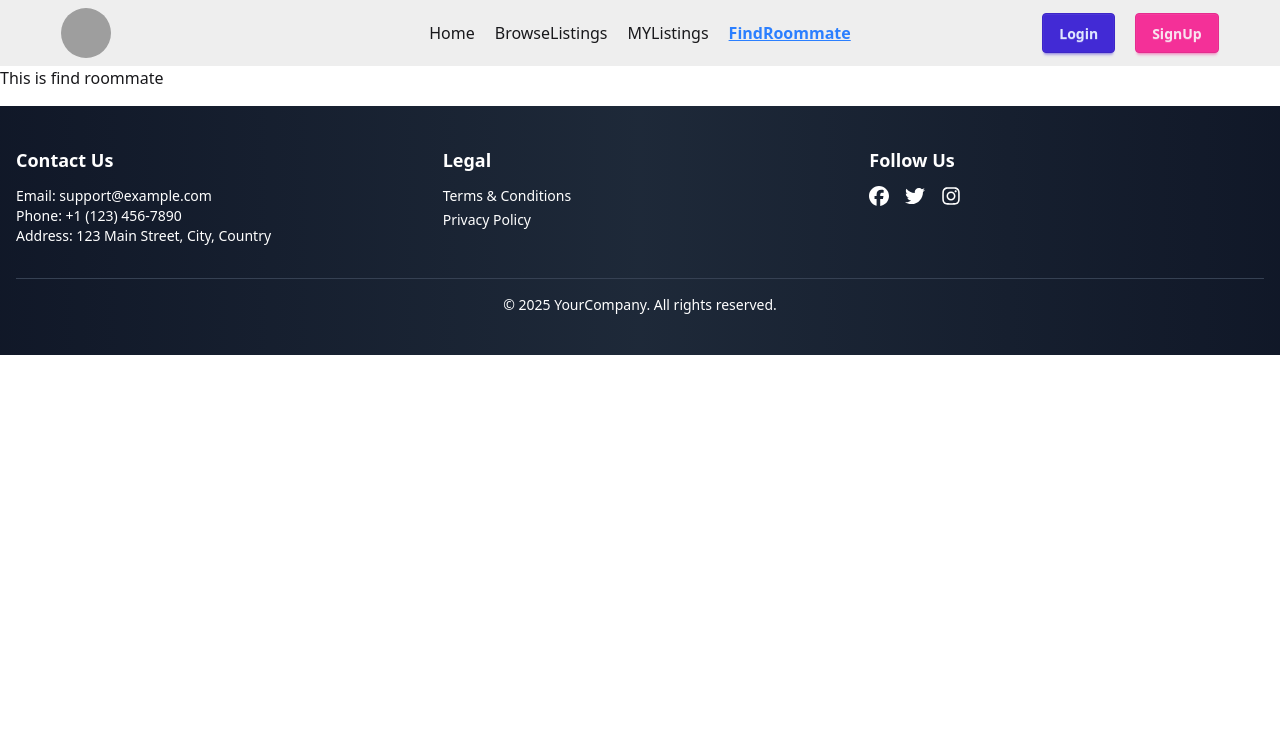
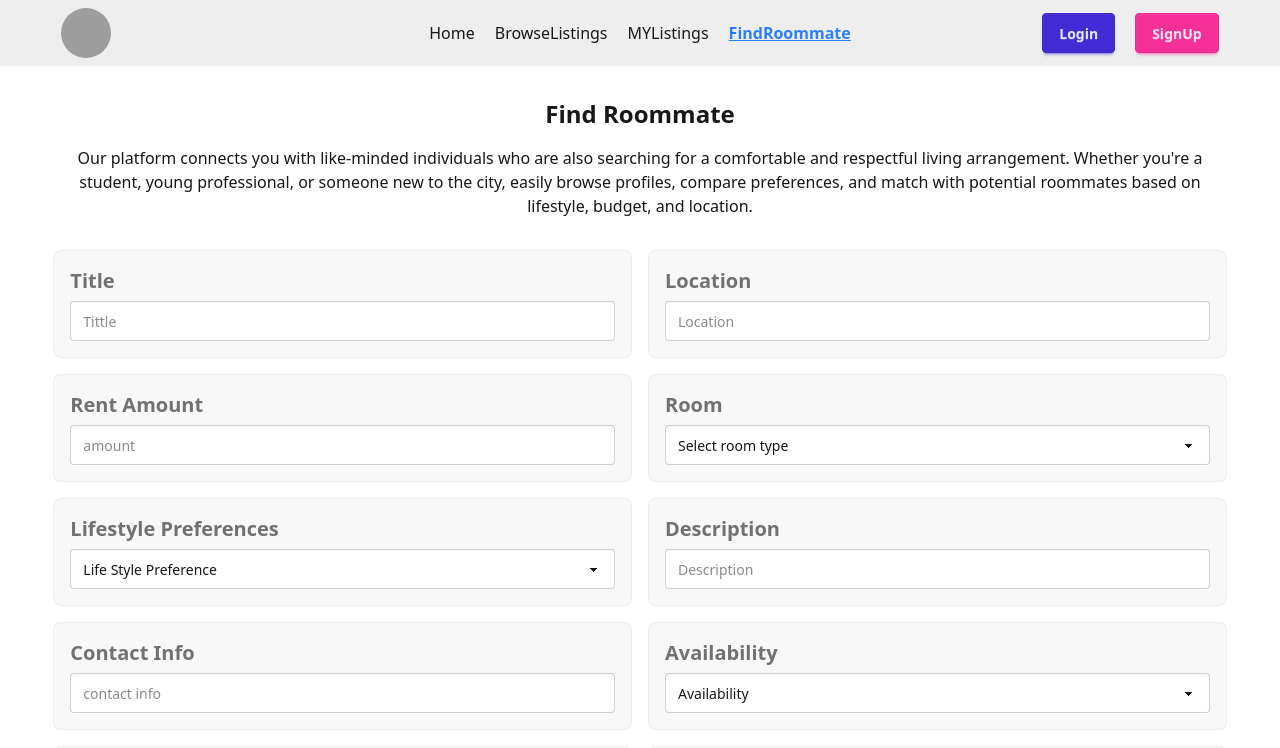
Before and after one commit to ariful324645/Assaignment10, a React (Vite) app: page /findRoommate in a window 1280 px wide. Shown: the top 748 px of the page. Built offline with nearby package versions, Linux system fonts and the light colour scheme; grey boxes are pictures that could not be loaded.

Commit message:
added roommates page

```diff
--- a/src/pages/FindRoommate.jsx
+++ b/src/pages/FindRoommate.jsx
@@ -1,11 +1,158 @@
-import React from 'react';
+import React from "react";
 
 const FindRoommate = () => {
-                return (
-                                <div>
-                                          This is find roommate
-                                </div>
-                );
+  const handleAddRoommate = (e) => {
+    e.preventDefault();
+    const form = e.target;
+    const formData=new FormData(form)
+    const newRoommate=Object.fromEntries(formData.entries())
+    console.log(newRoommate)
+
+    fetch("http://localhost:3000/roommates", {
+                method:'POST',
+                headers:{
+                                "content-type":"application/json"
+                },
+                body:JSON.stringify(newRoommate)
+    })
+      .then((res) => res.json())
+      .then((data) => {
+        console.log("after adding Roommate",data);
+      });
+  };
+  return (
+    <div className="w-11/12 mx-auto py-8 space-y-8">
+      <div className="text-center space-y-4">
+        <h1 className="text-2xl font-bold"> Find Roommate</h1>
+        <p>
+          Our platform connects you with like-minded individuals who are also
+          searching for a comfortable and respectful living arrangement. Whether
+          you're a student, young professional, or someone new to the city,
+          easily browse profiles, compare preferences, and match with potential
+          roommates based on lifestyle, budget, and location.
+        </p>
+      </div>
+      <form onSubmit={handleAddRoommate}>
+        <div className="grid grid-cols-1 md:grid-cols-2 gap-4">
+          <fieldset className="fieldset bg-base-200 border-base-300 rounded-box  border p-4">
+            <label className="label text-xl font-semibold">Title</label>
+            <input
+              type="text"
+              name="title"
+              className="input w-full"
+              placeholder="Tittle"
+            />
+          </fieldset>
+          <fieldset className="fieldset bg-base-200 border-base-300 rounded-box border p-4">
+            <label className="label text-xl font-semibold">Location</label>
+            <input
+              type="text"
+              name="location"
+              className="input w-full"
+              placeholder="Location"
+            />
+          </fieldset>
+          <fieldset className="fieldset bg-base-200 border-base-300 rounded-box border p-4">
+            <label className="label text-xl font-semibold">Rent Amount</label>
+            <input
+              type="text"
+              name="rentAmount"
+              className="input w-full"
+              placeholder="amount"
+            />
+          </fieldset>
+          <fieldset className="fieldset bg-base-200 border-base-300 rounded-box border p-4">
+            <label className="label text-xl font-semibold">Room </label>
+            <select
+              name="room"
+              className="select w-full"
+              defaultValue=""
+              required
+            >
+              <option value="" disabled>
+                Select room type
+              </option>
+              <option value="Single">Single</option>
+              <option value="Shared">Shared</option>
+            </select>
+          </fieldset>
+          <fieldset className="fieldset bg-base-200 border-base-300 rounded-box border p-4">
+            <label className="label text-xl font-semibold">
+              Lifestyle Preferences{" "}
+            </label>
+            <select
+              name="lifestyle"
+              className="select w-full"
+              defaultValue=""
+              required
+            >
+              <option value="" disabled>
+                Life Style Preference
+              </option>
+              <option value="pets">Pets</option>
+              <option value="smoking">Smoking</option>
+              <option value="LifeStyle"> LifeStyle</option>
+            </select>
+          </fieldset>
+          <fieldset className="fieldset bg-base-200 border-base-300 rounded-box border p-4">
+            <label className="label text-xl font-semibold">Description</label>
+            <input
+              type="text"
+              name="description"
+              className="input w-full"
+              placeholder="Description"
+            />
+          </fieldset>
+          <fieldset className="fieldset bg-base-200 border-base-300 rounded-box border p-4">
+            <label className="label text-xl font-semibold">Contact Info</label>
+            <input
+              type="text"
+              name="contact-into"
+              className="input w-full"
+              placeholder="contact info"
+            />
+          </fieldset>
+          <fieldset className="fieldset bg-base-200 border-base-300 rounded-box border p-4">
+            <label className="label text-xl font-semibold">Availability </label>
+            <select
+              name="availability"
+              className="select w-full"
+              defaultValue=""
+              required
+            >
+              <option value="" disabled>
+                Availability
+              </option>
+              <option value="Single">Availability</option>
+              <option value="Shared">Not Availability</option>
+            </select>
+          </fieldset>
+
+          <fieldset className="fieldset bg-base-200 border-base-300 rounded-box border p-4">
+            <label className="label text-xl font-semibold">Email</label>
+            <input
+              type="email"
+              name="email"
+              className="input w-full"
+              placeholder="email"
+            />
+          </fieldset>
+          <fieldset className="fieldset bg-base-200 border-base-300 rounded-box border p-4">
+            <label className="label text-xl font-semibold">Name</label>
+            <input
+              type="text"
+              name="name"
+              className="input w-full"
+              placeholder="name"
+            />
+          </fieldset>
+        </div>
+        <button type="submit" className="btn text-xl font-semibold mt-6 w-full">
+          Add Roommate
+        </button>
+      </form>
+    </div>
+  );
 };
 
 export default FindRoommate;
```
